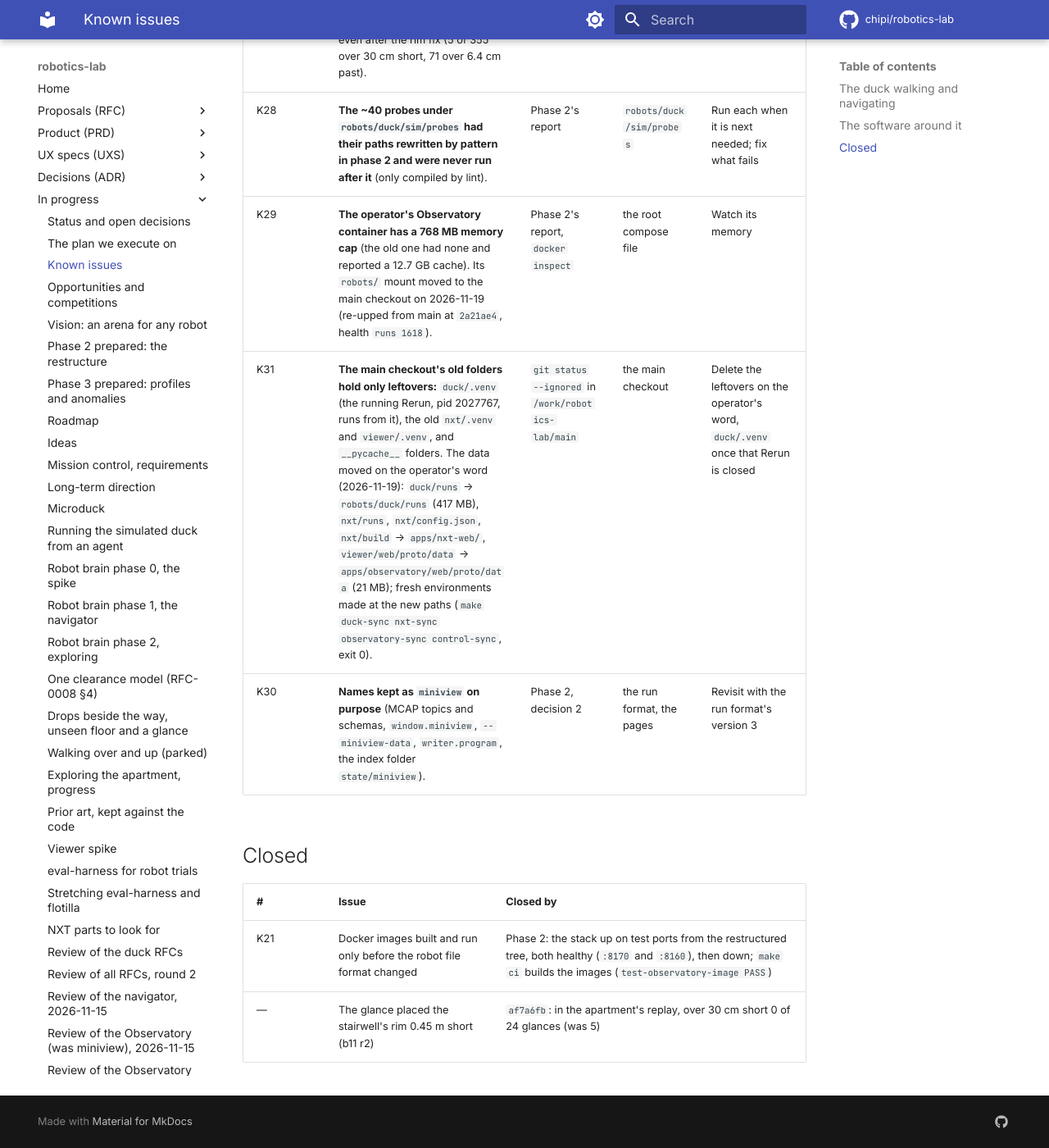
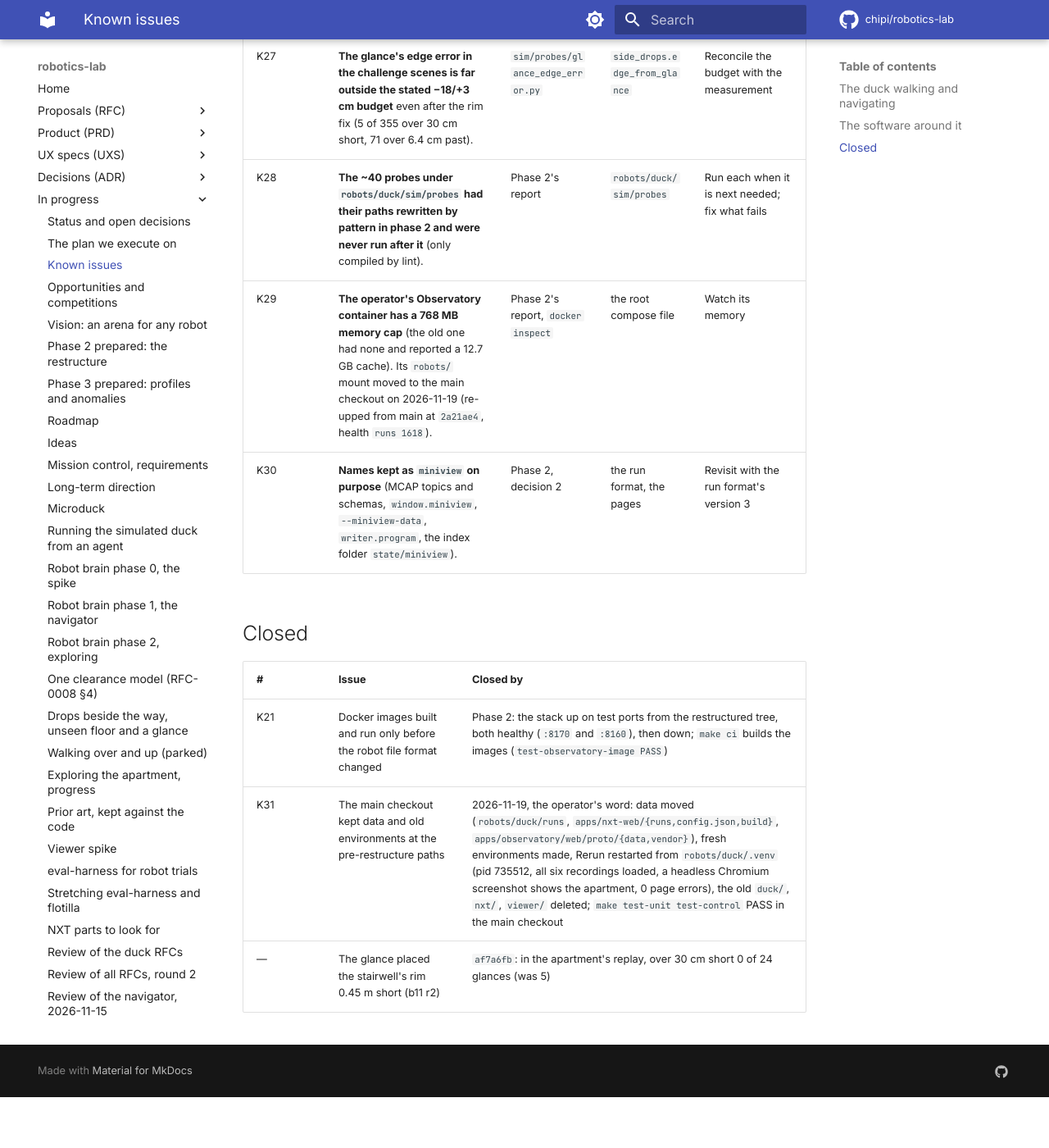
Before and after one commit to chipi/robotics-lab, an MkDocs documentation site: the page built from docs/wip/KNOWN-ISSUES.md, in a window 1280 px wide and 1400 px high, scrolled down 4185 px. Shown: the whole window at 82% size. Built offline with MkDocs 1.6.1 and Material for MkDocs 9.7.7, drawn with Linux system fonts in a browser that asks for light colours; comment, search, counter and statistics services are not loaded; after the commit the page ends 5523 px from its top, so only the background shows below that.

Commit message:
K31 closed: the main checkout cleaned up, Rerun restarted from the new environment and checked in a browser
Co-Authored-By: Claude Opus 5.5 <noreply@anthropic.com>
Claude-Session: https://claude.ai/code/session_014cvkLDtihKBLiV2cbMenbC

```diff
--- a/docs/wip/KNOWN-ISSUES.md
+++ b/docs/wip/KNOWN-ISSUES.md
@@ -42,7 +42,6 @@ them. The plan they are scheduled against: [the plan we execute on](EXECUTION-PL
 | K27 | **The glance's edge error in the challenge scenes is far outside the stated −18/+3 cm budget** even after the rim fix (5 of 355 over 30 cm short, 71 over 6.4 cm past). | `sim/probes/glance_edge_error.py` | `side_drops.edge_from_glance` | Reconcile the budget with the measurement |
 | K28 | **The ~40 probes under `robots/duck/sim/probes` had their paths rewritten by pattern in phase 2 and were never run after it** (only compiled by lint). | Phase 2's report | `robots/duck/sim/probes` | Run each when it is next needed; fix what fails |
 | K29 | **The operator's Observatory container has a 768 MB memory cap** (the old one had none and reported a 12.7 GB cache). Its `robots/` mount moved to the main checkout on 2026-11-19 (re-upped from main at `2a21ae4`, health `runs 1618`). | Phase 2's report, `docker inspect` | the root compose file | Watch its memory |
-| K31 | **The main checkout's old folders hold only leftovers:** `duck/.venv` (the running Rerun, pid 2027767, runs from it), the old `nxt/.venv` and `viewer/.venv`, and `__pycache__` folders. The data moved on the operator's word (2026-11-19): `duck/runs` → `robots/duck/runs` (417 MB), `nxt/runs`, `nxt/config.json`, `nxt/build` → `apps/nxt-web/`, `viewer/web/proto/data` → `apps/observatory/web/proto/data` (21 MB); fresh environments made at the new paths (`make duck-sync nxt-sync observatory-sync control-sync`, exit 0). | `git status --ignored` in `/work/robotics-lab/main` | the main checkout | Delete the leftovers on the operator's word, `duck/.venv` once that Rerun is closed |
 | K30 | **Names kept as `miniview` on purpose** (MCAP topics and schemas, `window.miniview`, `--miniview-data`, `writer.program`, the index folder `state/miniview`). | Phase 2, decision 2 | the run format, the pages | Revisit with the run format's version 3 |
 
 ## Closed
@@ -50,4 +49,5 @@ them. The plan they are scheduled against: [the plan we execute on](EXECUTION-PL
 | # | Issue | Closed by |
 | --- | --- | --- |
 | K21 | Docker images built and run only before the robot file format changed | Phase 2: the stack up on test ports from the restructured tree, both healthy (`:8170` and `:8160`), then down; `make ci` builds the images (`test-observatory-image PASS`) |
+| K31 | The main checkout kept data and old environments at the pre-restructure paths | 2026-11-19, the operator's word: data moved (`robots/duck/runs`, `apps/nxt-web/{runs,config.json,build}`, `apps/observatory/web/proto/{data,vendor}`), fresh environments made, Rerun restarted from `robots/duck/.venv` (pid 735512, all six recordings loaded, a headless Chromium screenshot shows the apartment, 0 page errors), the old `duck/`, `nxt/`, `viewer/` deleted; `make test-unit test-control` PASS in the main checkout |
 | — | The glance placed the stairwell's rim 0.45 m short (b11 r2) | `af7a6fb`: in the apartment's replay, over 30 cm short 0 of 24 glances (was 5) |
```
